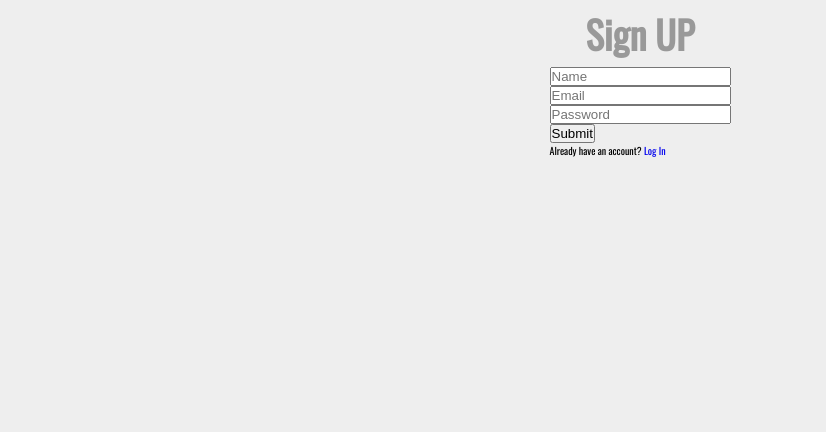
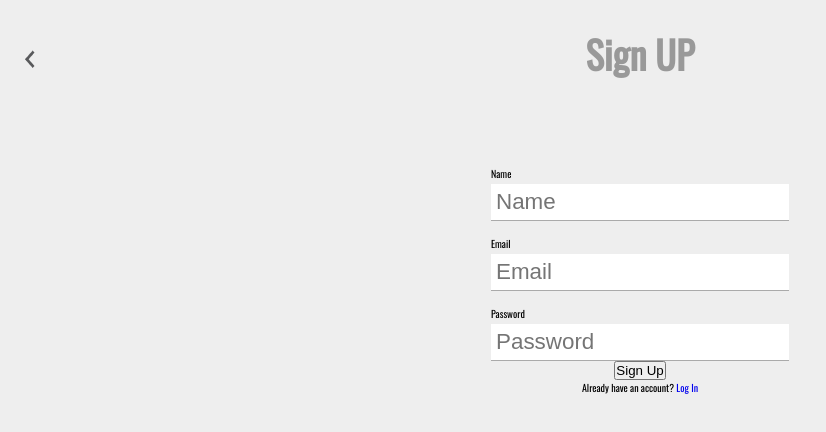
Before and after one commit to Build-RestaurantPassport/front-end, a React (Create React App) app: page /signup in a window 1280 px wide. Shown: the top 432 px of the page, without its empty margins (0-826 px from the left). Built offline with nearby package versions, Linux system fonts and the light colour scheme.

Commit message:
styling signUp form

```diff
--- a/src/Styles/globalStyles.js
+++ b/src/Styles/globalStyles.js
@@ -53,7 +53,7 @@ const Heading1= styled.h1`
   color: ${ props=>  props.color || fontStyles.h1Color };
   background-color: ${ props => props.backgroundColor };
   font-size: ${props => props.fontSize || fontStyles.h1Size};
-  margin: 5px auto 5px auto;
+  margin: 25px auto 5px auto;
   text-align: center;
 `;
 
--- a/src/Styles/styleVars.js
+++ b/src/Styles/styleVars.js
@@ -18,7 +18,7 @@ const theme= {
 
 const fontStyles= {
   // **** FONT COLORS ****
-  pColor: theme.black,
+  pColor: theme.gray,
   linkColor: theme.orange,
   h1Color: theme.gray,
   h2Color: theme.gray,
--- a/src/components/SignUp/SignUp.js
+++ b/src/components/SignUp/SignUp.js
@@ -5,10 +5,11 @@ import * as Yup from 'yup';
 import {Form, withFormik, Field} from 'formik';
 
 //components
+import LeftArrow from '../../Assets/images/Chevron_Left.png';
 
 //styles
 import {Heading1} from '../../Styles/globalStyles';
-import './SignUpStyles';
+import {SignUpHeader, LogInCont} from './SignUpStyles';
 
 const SignUp = ({values, errors, touched, status}) => {
   //state
@@ -30,12 +31,15 @@ const SignUp = ({values, errors, touched, status}) => {
   }, [status])
 
   return (
-    <div className= 'logInCont'>
-      <Heading1>Sign UP</Heading1>
+    <LogInCont className= 'logInCont'>
+      <SignUpHeader className= 'signUpHeader'>
+        <span><img alt= 'arrow-left' src= {LeftArrow} /></span>
+        <Heading1>Sign UP</Heading1>
+      </SignUpHeader>
 
       <Form>
-      <div>
-        <label htmlFor= 'name' />
+      <div className= 'errorCont'>
+        <label htmlFor= 'name' />Name<br />
           <Field
             id= 'nameInput'
             type='text'
@@ -44,8 +48,8 @@ const SignUp = ({values, errors, touched, status}) => {
           />
           { touched.name && errors.name && ( <p className= 'error'>{errors.name}</p> ) }
       </div>
-        <div>
-          <label htmlFor= 'email' />
+        <div className= 'errorCont'>
+          <label htmlFor= 'email' />Email <br />
           <Field
             id= 'emailInput'
             type='email'
@@ -54,8 +58,8 @@ const SignUp = ({values, errors, touched, status}) => {
           />
           { touched.email && errors.email && ( <p className= 'error'>{errors.email}</p> ) }
         </div>
-        <div>
-          <label htmlFor= 'password' />
+        <div className= 'errorCont'>
+          <label htmlFor= 'password' /> Password <br />
             <Field
               id= 'passwordInput'
               type='password'
@@ -64,11 +68,11 @@ const SignUp = ({values, errors, touched, status}) => {
             />
             { touched.password && errors.password && ( <p className= 'error'>{errors.password}</p> ) }
         </div>
-        <button type= 'submit'>Submit</button>
+        <button type= 'submit'>Sign Up</button>
       </Form>
 
       <span>Already have an account? <Link to= 'login'>Log In</Link></span>
-    </div>
+    </LogInCont>
   )
 }
 
--- a/src/components/SignUp/SignUpStyles.js
+++ b/src/components/SignUp/SignUpStyles.js
@@ -1,2 +1,60 @@
 import styled from 'styled-components';
+import {fontStyles} from '../../Styles/styleVars';
 import '../../Styles/globalStyles';
+
+const LogInCont= styled.div`
+  width: 100%;
+  height: 100vh;
+  display: flex;
+  flex-direction: column;
+  justify-content: flex-start;
+  align-items: center;
+
+  form{
+    display: flex;
+    flex-direction: column;
+    justify-content: center;
+    align-items: center;
+    width: 100%;
+
+    label{
+      font-size: ${fontStyles.pSize};
+    }
+
+    input{
+      font-size: ${fontStyles.pSize};
+      padding: 5px;
+      border-left: none;
+      border-right: none;
+      border-top: none;
+      border-bottom: 1px solid #aaa;
+      color: ${fontStyles.pColor};
+    }
+
+  }
+`;
+
+const SignUpHeader= styled.div`
+  display: flex;
+  justify-content; center;
+  align-items: center;
+  position: relative;
+  width: 100%;
+  margin: 0 0 5% 0;
+
+  span{
+    position: absolute;
+    left: 25px;
+    top: 50px;
+
+    img{
+      width: 100%;
+    }
+  }
+`;
+
+
+
+
+
+export {SignUpHeader, LogInCont};
```
